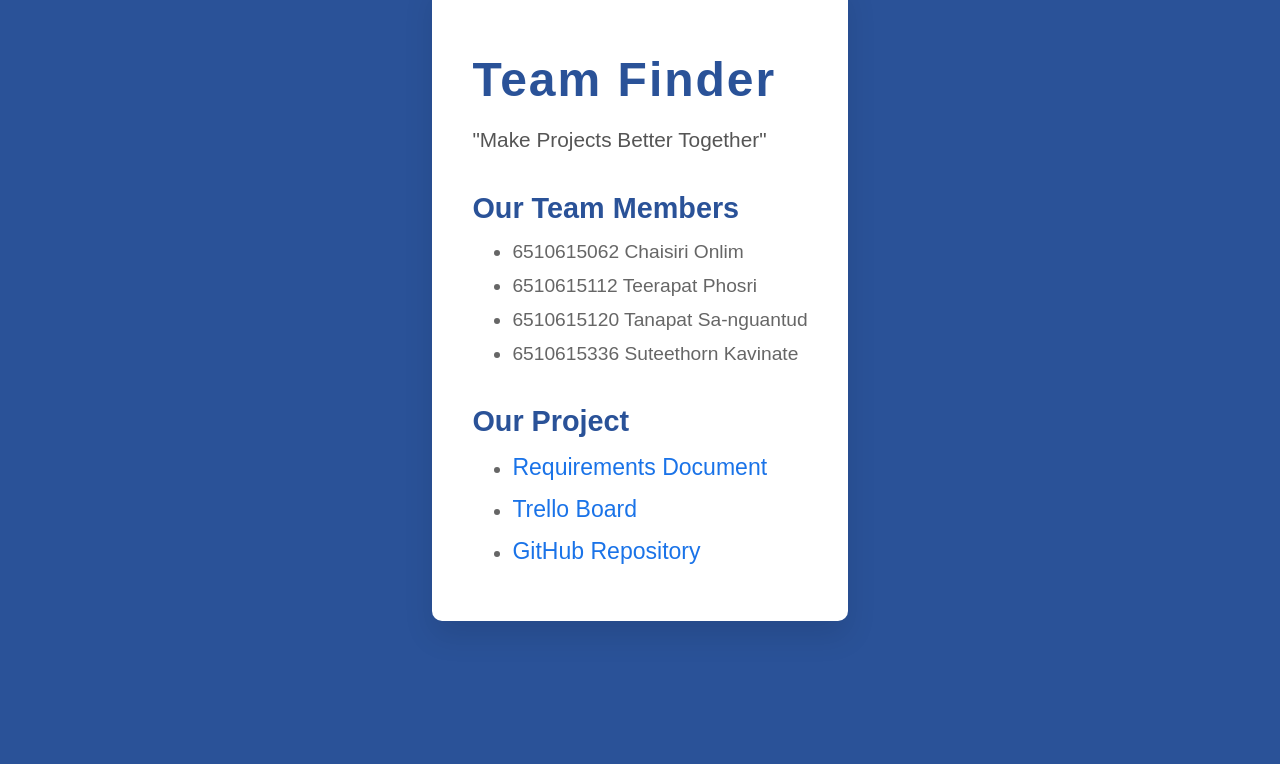
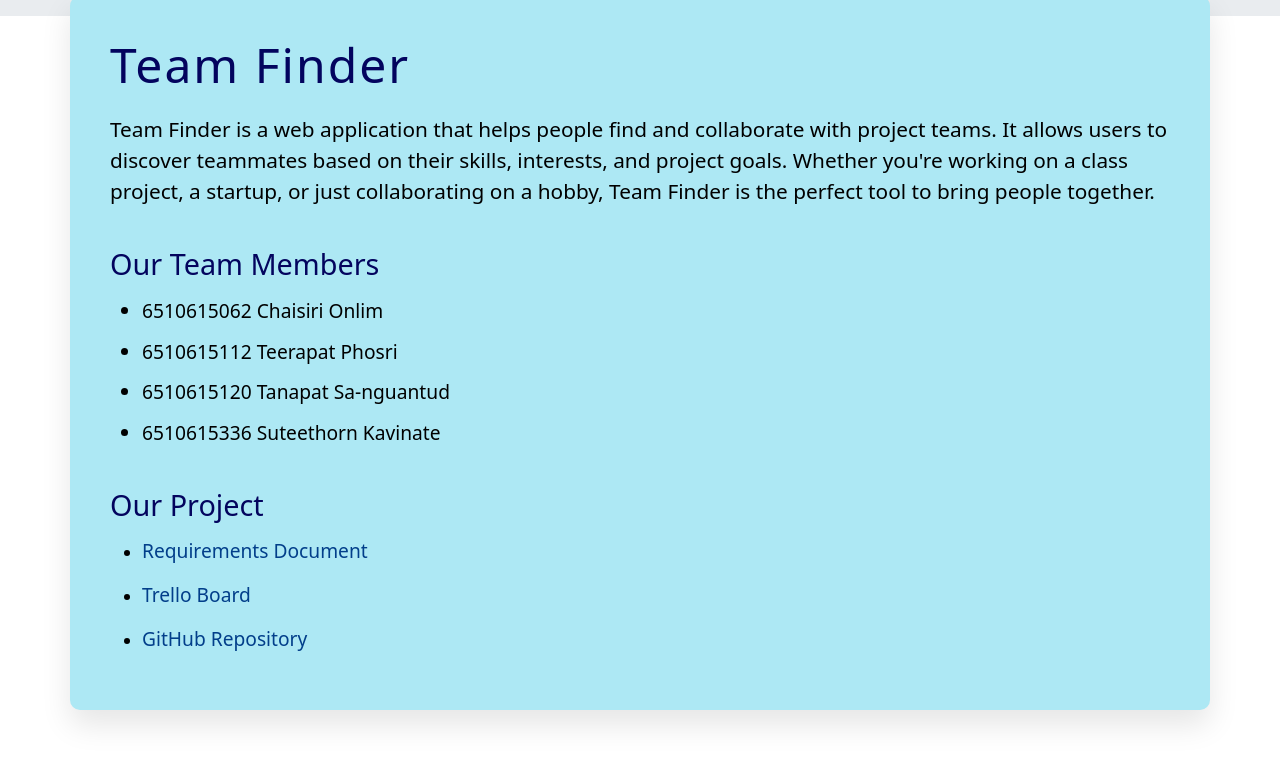
Before and after one commit to tu-teamfinder/teamfinder-deploy, a Django app: page /about in a window 1280 px wide. Shown: the top 764 px of the page. Run offline with Django 5.2, Linux system fonts and the light colour scheme.

Commit message:
about v2

```diff
--- a/teamfinder/teamfinder_app/templates/about.html
+++ b/teamfinder/teamfinder_app/templates/about.html
@@ -1,137 +1,12 @@
+{% extends 'base.html' %}
 {% load static %}
-<!DOCTYPE html>
-<html lang="en">
-<head>
-    <meta charset="UTF-8">
-    <meta name="viewport" content="width=device-width, initial-scale=1.0">
-    <title>About Us | Team Finder</title>
-    <style>
-        /* Global Styles */
-        body {
-            margin: 0;
-            padding: 0;
-            font-family: 'Arial', sans-serif;
-            background: #2a5298;
-            color: #fff;
-            height: 100%;
-            display: flex;
-            justify-content: center;
-            align-items: center;
-            flex-direction: column;
-        }
-
-        .container {
-            background: #fff;
-            color: #333;
-            border-radius: 10px;
-            box-shadow: 0 15px 30px rgba(0, 0, 0, 0.1);
-            padding: 40px;
-            transform: translateY(-20px);
-            transition: transform 0.3s ease;
-        }
-
-        .container:hover {
-            transform: translateY(0);
-        }
-
-        h1 {
-            font-size: 3em;
-            color: #2a5298;
-            margin-bottom: 20px;
-            letter-spacing: 2px;
-        }
-
-        p {
-            font-size: 1.3em;
-            color: #555;
-            margin-bottom: 30px;
-            font-weight: 300;
-        }
-
-        /* Team Section */
-        .teammate {
-            margin-top: 40px;
-        }
-
-        .teammate h3 {
-            font-size: 1.8em;
-            color: #2a5298;
-            margin-bottom: 15px;
-        }
-
-        .teammate ul li {
-            font-size: 1.2em;
-            margin-bottom: 12px;
-            color: #666;
-            transition: color 0.3s ease;
-        }
-
-        .teammate ul li:hover {
-            color: #2a5298;
-            cursor: pointer;
-        }
-
-        /* Project Links */
-        .project-links li {
-            margin: 15px 0;
-        }
-
-        .project-links a {
-            color: #1a73e8;
-            font-size: 1.2em;
-            text-decoration: none;
-            position: relative;
-            transition: color 0.3s ease;
-        }
-
-        .project-links a::after {
-            content: '';
-            position: absolute;
-            bottom: -5px;
-            left: 0;
-            width: 0;
-            height: 2px;
-            background-color: #1a73e8;
-            transition: width 0.3s ease;
-        }
-
-        .project-links a:hover {
-            color: #003366;
-        }
-
-        .project-links a:hover::after {
-            width: 100%;
-        }
-
-        /* Responsive Design */
-        @media (max-width: 768px) {
-            .container {
-                width: 100%;
-                padding: 20px;
-            }
-
-            h1 {
-                font-size: 2.5em;
-            }
-
-            p {
-                font-size: 1.1em;
-            }
-
-            .teammate ul li {
-                font-size: 1em;
-            }
-
-            .project-links a {
-                font-size: 1.1em;
-            }
-        }
-    </style>
-</head>
-<body>
+{% block title %}About Us | Team Finder{% endblock %}
+{% block content %}
+    <link href="https://cdn.jsdelivr.net/npm/bootstrap@5.3.3/dist/css/bootstrap.min.css" rel="stylesheet" integrity="sha384-QWTKZyjpPEjISv5WaRU9OFeRpok6YctnYmDr5pNlyT2bRjXh0JMhjY6hW+ALEwIH" crossorigin="anonymous">
+    <link rel="stylesheet" href="{% static 'styles/about.css' %}">
     <div class="container">
         <h1>Team Finder</h1>
-        <p>"Make Projects Better Together"</p>
+        <p><b>Team Finder</b> is a web application that helps people find and collaborate with project teams. It allows users to discover teammates based on their skills, interests, and project goals. Whether you're working on a class project, a startup, or just collaborating on a hobby, <b>Team Finder</b> is the perfect tool to bring people together.</p>
 
         <div class="teammate">
             <h3>Our Team Members</h3>
@@ -143,7 +18,7 @@
             </ul>
         </div>
 
-        <div class="teammate">
+        <div class="project">
             <h3>Our Project</h3>
             <ul class="project-links">
                 <li><a href="{% static 'assets/rd.pdf' %}" target="_blank">Requirements Document</a></li>
@@ -152,5 +27,4 @@
             </ul>
         </div>
     </div>
-</body>
-</html>
+{% endblock %}
--- a/teamfinder/teamfinder_app/urls.py
+++ b/teamfinder/teamfinder_app/urls.py
@@ -3,5 +3,6 @@ from teamfinder_app import views
 from django.contrib.auth import views as auth_views
 
 urlpatterns = [
+    path('', views.homepage, name='homepage'),
     path('about', views.about, name='about'),
 ]
--- a/teamfinder/teamfinder_app/views.py
+++ b/teamfinder/teamfinder_app/views.py
@@ -1,5 +1,8 @@
-from django.shortcuts import render
+from django.shortcuts import render, redirect
 
 # Create your views here.
+def homepage(request):
+    return redirect('/about')
+
 def about(request):
     return render(request, 'about.html')
```
Also changed, not shown: README.md.
